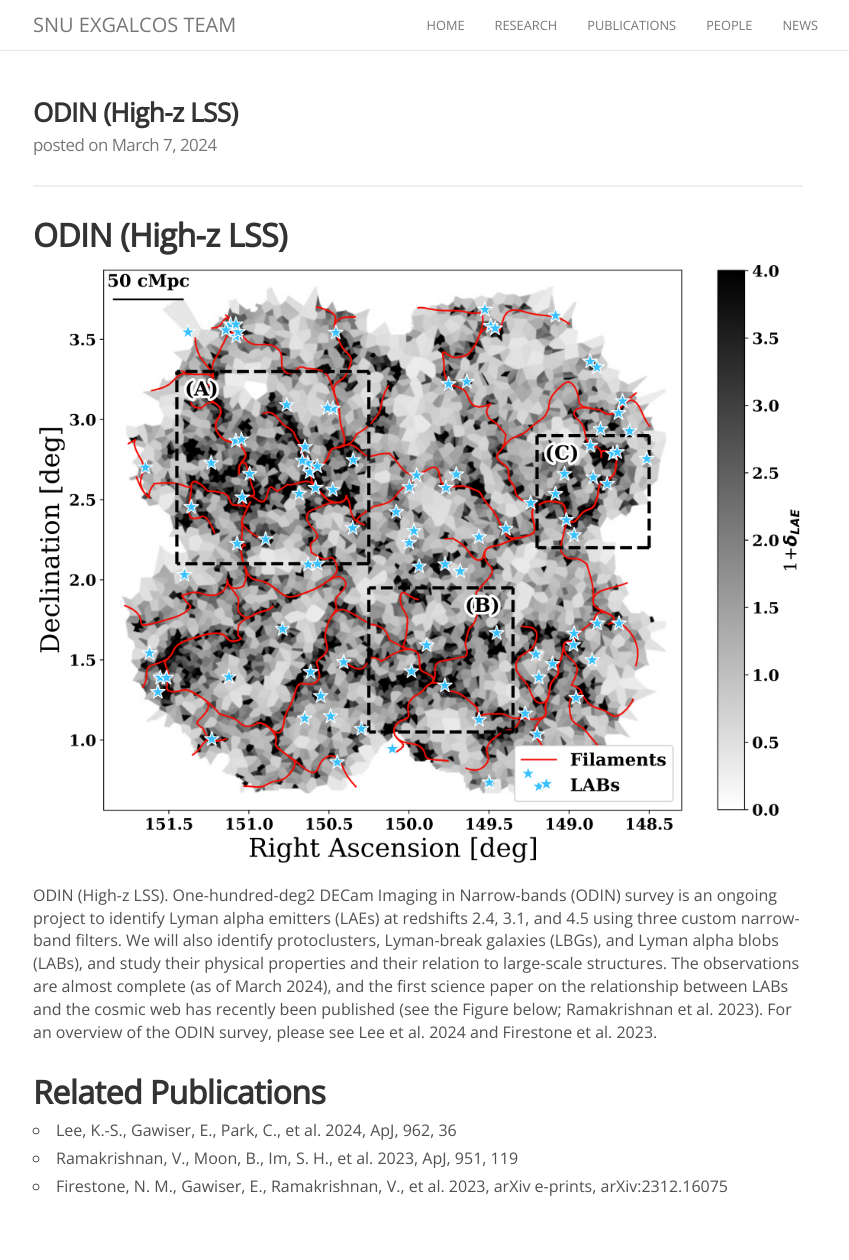
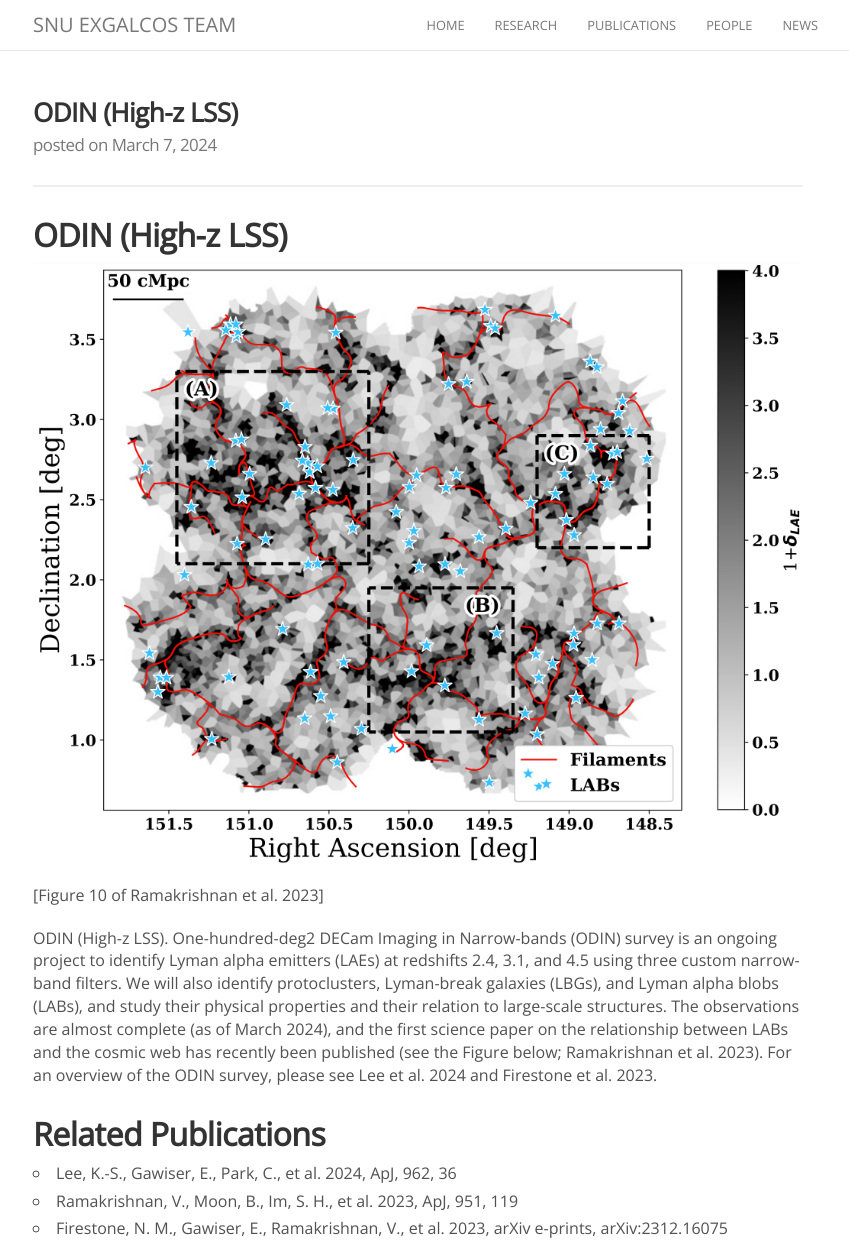
Before and after one commit to exgalcos/exgalcos.github.io, a Jekyll site: the page built from _posts/2024-03-07-ODIN-(High-z-LSS).md, in a window 1280 px wide and 1260 px high. Shown: the whole window, without its empty margins (222-1071 px from the left). Built offline with Jekyll 4.4.1, drawn with Linux system fonts in a browser that asks for light colours; nearby versions of some CDN libraries; comment, search, counter and statistics services are not loaded.

Commit message:
Update 2024-03-07-ODIN-(High-z-LSS).md

```diff
--- a/_posts/2024-03-07-ODIN-(High-z-LSS).md
+++ b/_posts/2024-03-07-ODIN-(High-z-LSS).md
@@ -7,6 +7,7 @@ header-img: images/ODIN.png
 
 ## ODIN (High-z LSS)
 <img src="/images/ODIN.png" width="100%" height="100%">
+[Figure 10 of Ramakrishnan et al. 2023]
 
 ODIN (High-z LSS).
 One-hundred-deg2 DECam Imaging in Narrow-bands (ODIN) survey is an ongoing project to identify Lyman alpha emitters (LAEs) at redshifts 2.4, 3.1, and 4.5 using three custom narrow-band filters. We will also identify protoclusters, Lyman-break galaxies (LBGs), and Lyman alpha blobs (LABs), and study their physical properties and their relation to large-scale structures. The observations are almost complete (as of March 2024), and the first science paper on the relationship between LABs and the cosmic web has recently been published (see the Figure below; Ramakrishnan et al. 2023). For an overview of the ODIN survey, please see Lee et al. 2024 and Firestone et al. 2023.
```
